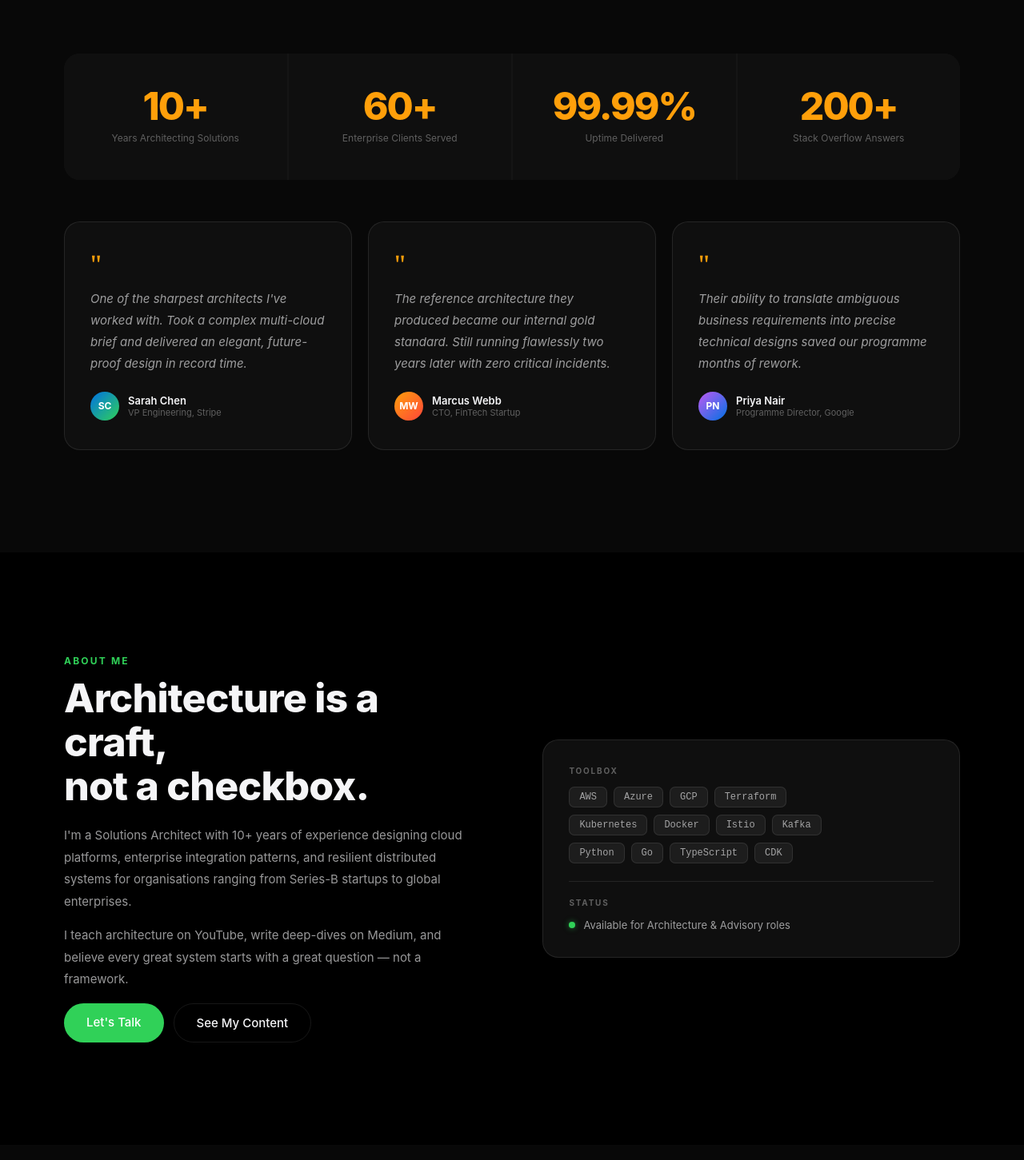
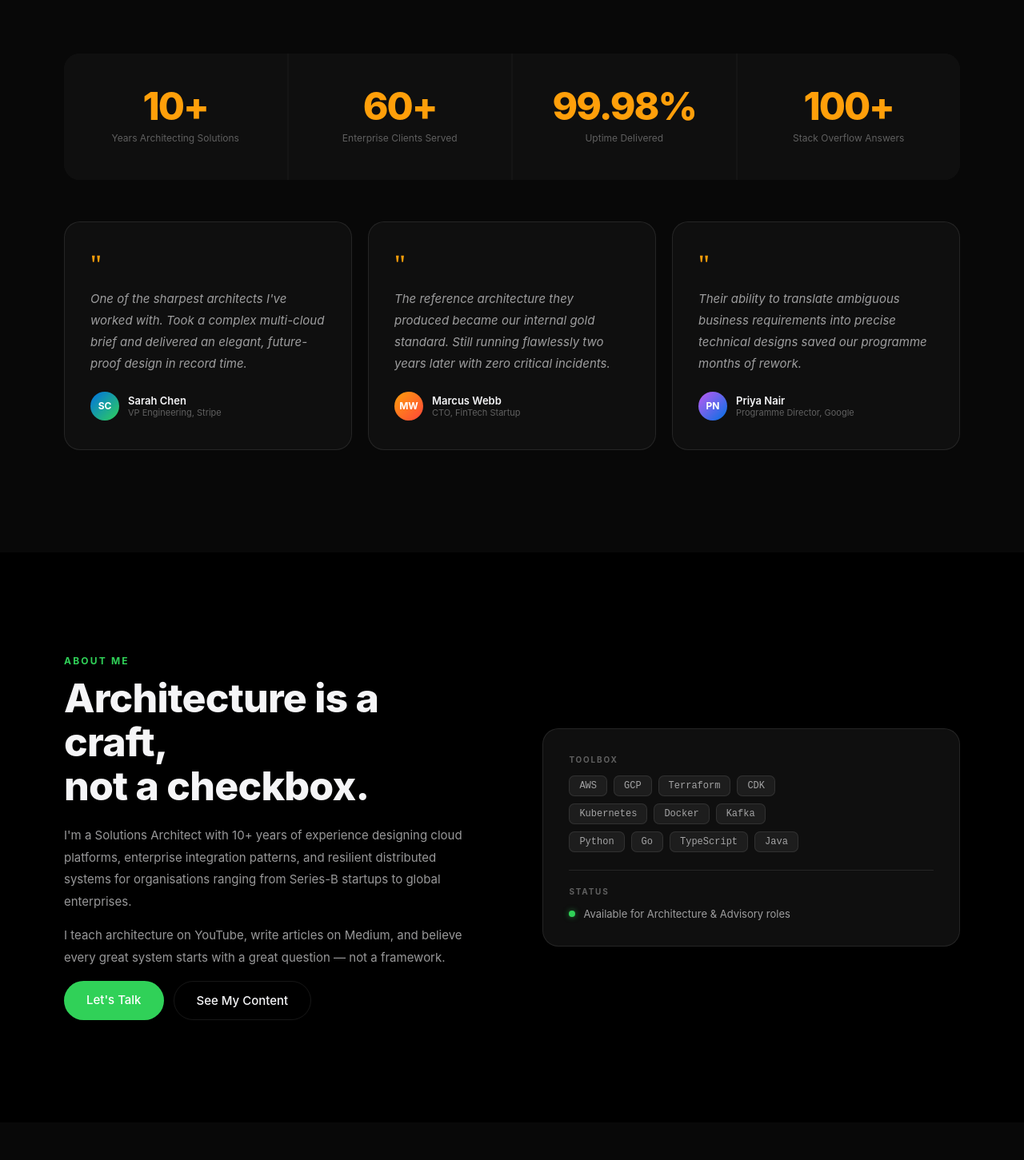
Before and after one commit to tsabunkar/portfolio, a React (Vite) app: page / in a window 1280 px wide. Shown: the part 1999-3450 px from the top of the page at 80% size. Built offline with nearby package versions, Linux system fonts and the light colour scheme.

Commit message:
Nitty Gritty

```diff
--- a/src/components/layout/Footer/index.jsx
+++ b/src/components/layout/Footer/index.jsx
@@ -13,7 +13,7 @@ const Footer = memo(function Footer() {
         <span className={styles.logo}>&lt;Tejas Sabunkar /&gt;</span>
 
         <span className={styles.copy}>
-          © 2025 · Solutions Architect · Built with React
+          © 2026 · Solutions Architect · Built with React
         </span>
 
         <nav className={styles.links} aria-label="Footer social links">
--- a/src/data/stats.js
+++ b/src/data/stats.js
@@ -1,7 +1,7 @@
 /** data/stats.js */
 export const STATS = [
-  { num: '10+',    label: 'Years Architecting Solutions' },
-  { num: '60+',    label: 'Enterprise Clients Served'    },
-  { num: '99.99%', label: 'Uptime Delivered'             },
-  { num: '200+',   label: 'Stack Overflow Answers'       },
+  { num: "10+", label: "Years Architecting Solutions" },
+  { num: "60+", label: "Enterprise Clients Served" },
+  { num: "99.98%", label: "Uptime Delivered" },
+  { num: "100+", label: "Stack Overflow Answers" },
 ];
--- a/src/data/techStack.js
+++ b/src/data/techStack.js
@@ -1,6 +1,6 @@
 /** data/techStack.js */
 export const TECH_STACK = [
-  ['AWS', 'Azure', 'GCP', 'Terraform'],
-  ['Kubernetes', 'Docker', 'Istio', 'Kafka'],
-  ['Python', 'Go', 'TypeScript', 'CDK'],
+  ["AWS", "GCP", "Terraform", "CDK"],
+  ["Kubernetes", "Docker", "Kafka"],
+  ["Python", "Go", "TypeScript", "Java"],
 ];
--- a/src/sections/About/index.jsx
+++ b/src/sections/About/index.jsx
@@ -2,35 +2,42 @@
  * sections/About/index.jsx
  */
 
-import { useReveal } from '@/hooks/useReveal';
-import { TECH_STACK } from '@/data';
-import styles from './About.module.css';
+import { useReveal } from "@/hooks/useReveal";
+import { TECH_STACK } from "@/data";
+import styles from "./About.module.css";
 
 export default function AboutSection() {
-  const leftRef  = useReveal();
+  const leftRef = useReveal();
   const rightRef = useReveal();
 
   return (
-    <section id="about" className="section" style={{ background: 'var(--bg)' }}>
+    <section id="about" className="section" style={{ background: "var(--bg)" }}>
       <div className={`inner grid-2 ${styles.grid}`}>
-
         {/* ── Text column ── */}
         <div ref={leftRef} className="reveal slide-left">
           <p className={styles.eyebrow}>About Me</p>
           <h2 className={styles.heading}>
-            Architecture is a craft,<br />not a checkbox.
+            Architecture is a craft,
+            <br />
+            not a checkbox.
           </h2>
           <p className={styles.body}>
-            I'm a Solutions Architect with 10+ years of experience designing cloud
-            platforms, enterprise integration patterns, and resilient distributed
-            systems for organisations ranging from Series-B startups to global enterprises.
+            I'm a Solutions Architect with 10+ years of experience designing
+            cloud platforms, enterprise integration patterns, and resilient
+            distributed systems for organisations ranging from Series-B startups
+            to global enterprises.
           </p>
           <p className={styles.body}>
-            I teach architecture on YouTube, write deep-dives on Medium, and believe
-            every great system starts with a great question — not a framework.
+            I teach architecture on YouTube, write articles on Medium, and
+            believe every great system starts with a great question — not a
+            framework.
           </p>
           <div className={styles.actions}>
-            <a href="#connect" className="btn-primary" style={{ background: '#30d158' }}>
+            <a
+              href="#connect"
+              className="btn-primary"
+              style={{ background: "#30d158" }}
+            >
               Let's Talk
             </a>
             <a href="#footprint" className="btn-ghost">
@@ -47,7 +54,9 @@ export default function AboutSection() {
               {TECH_STACK.map((row, ri) => (
                 <div key={ri} className={styles.tagRow}>
                   {row.map((tech) => (
-                    <span key={tech} className={styles.tag}>{tech}</span>
+                    <span key={tech} className={styles.tag}>
+                      {tech}
+                    </span>
                   ))}
                 </div>
               ))}
@@ -64,7 +73,6 @@ export default function AboutSection() {
             </div>
           </div>
         </div>
-
       </div>
     </section>
   );
--- a/src/sections/Connect/index.jsx
+++ b/src/sections/Connect/index.jsx
@@ -28,8 +28,8 @@ export default function ConnectSection() {
             remarkable.
           </h2>
           <p className={styles.sub}>
-            New engagement, advisory, speaking, or just a great architecture
-            discussion — I'm always interested.
+            New engagement, advisory, speaking, or just a great
+            techincal/leadership discussion - I'm always interested.
           </p>
         </div>
 
```
